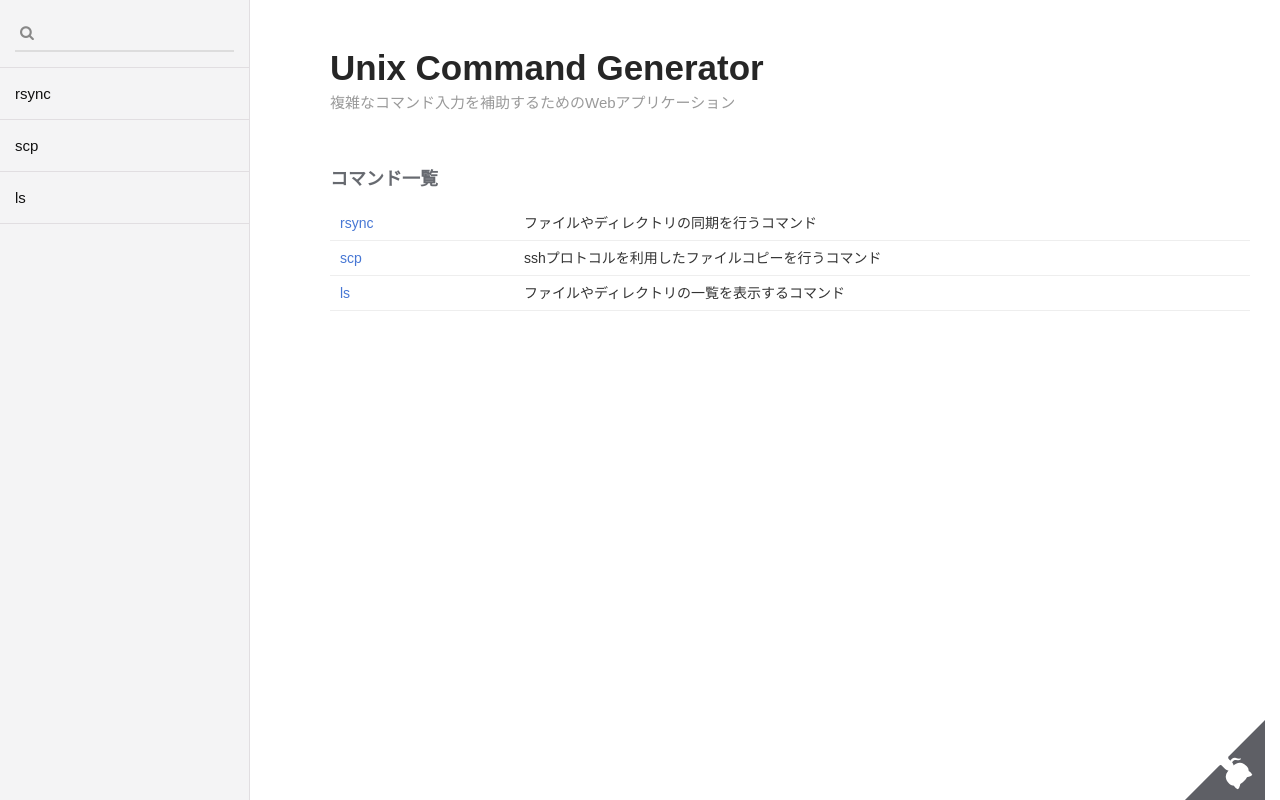
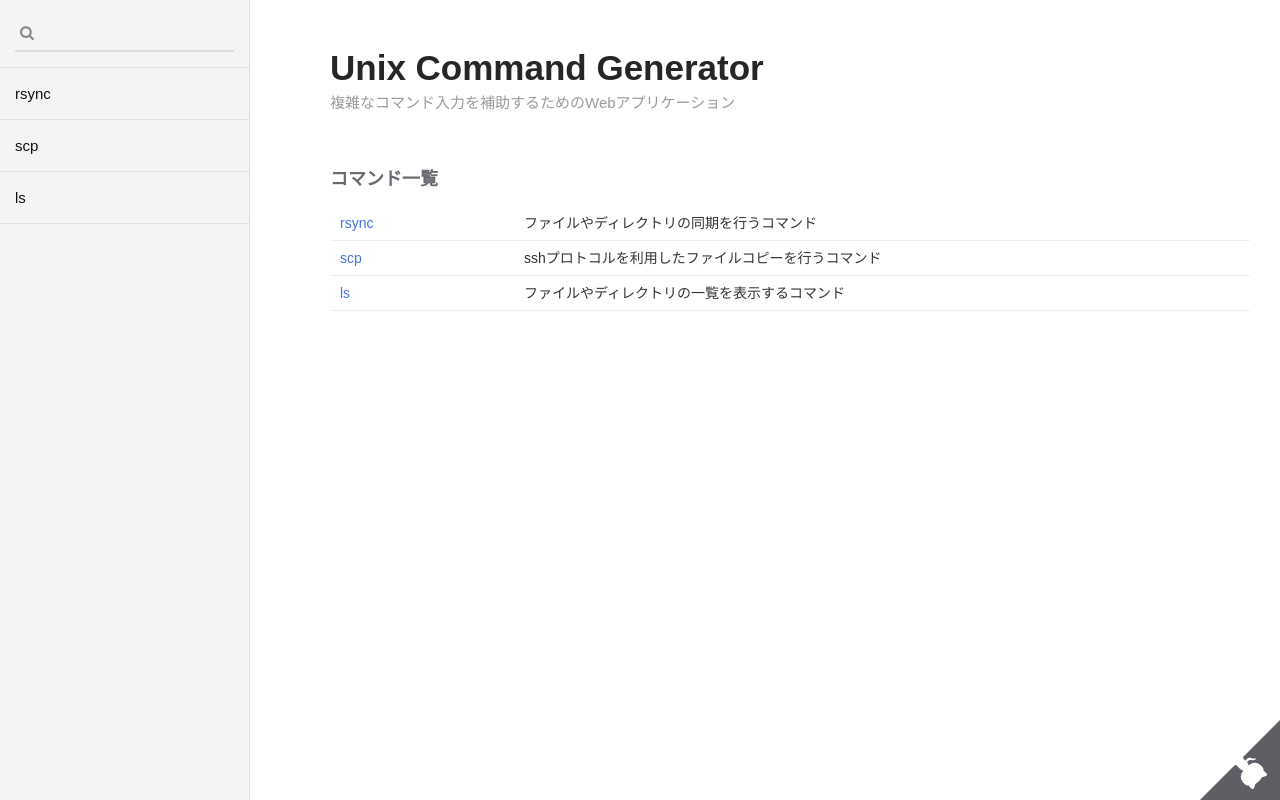
Before and after one commit to hogesuke/linux-command-generator, an Angular app: page /commands in a window 1280 px wide. Built offline with nearby package versions, Linux system fonts and the light colour scheme.

Commit message:
github-cornerの位置をright: 0;とするように修正

```diff
--- a/src/app/github-corner/github-corner.component.scss
+++ b/src/app/github-corner/github-corner.component.scss
@@ -3,7 +3,7 @@
 .github-corner svg {
   position: fixed;
   bottom: 0;
-  right: 15px;
+  right: 0;
   border: 0;
   fill: $dark-gray;
   color:#fff;
```
